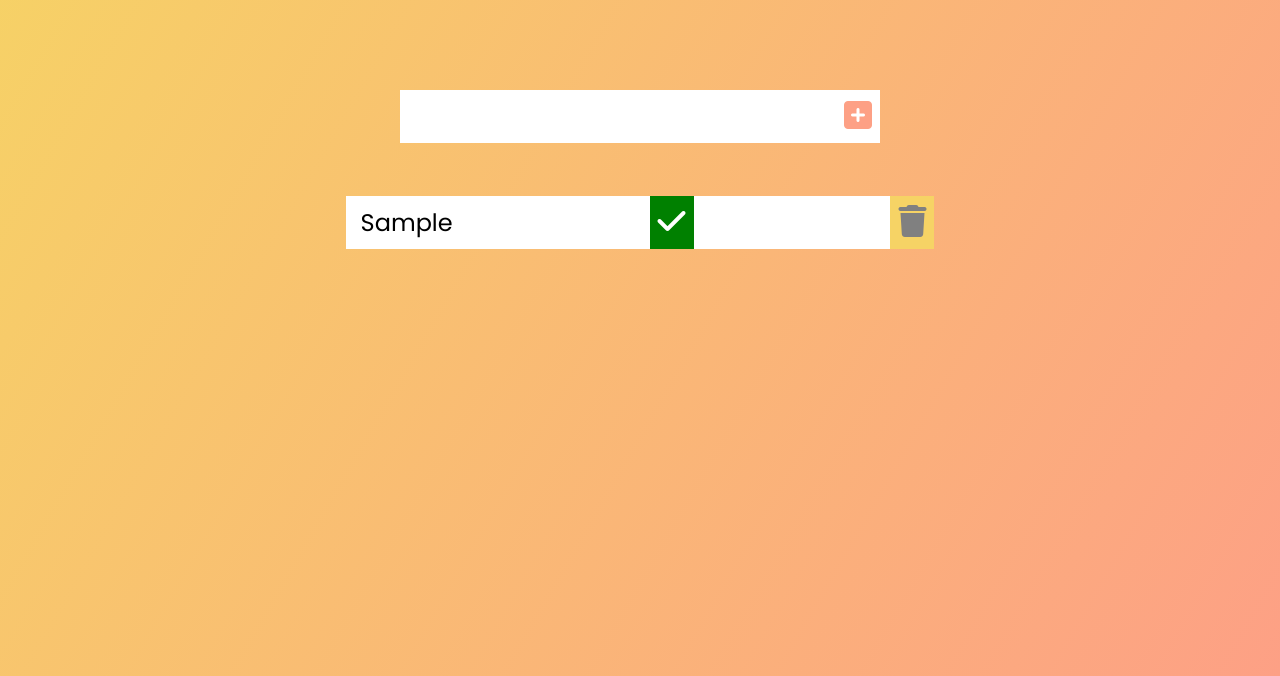
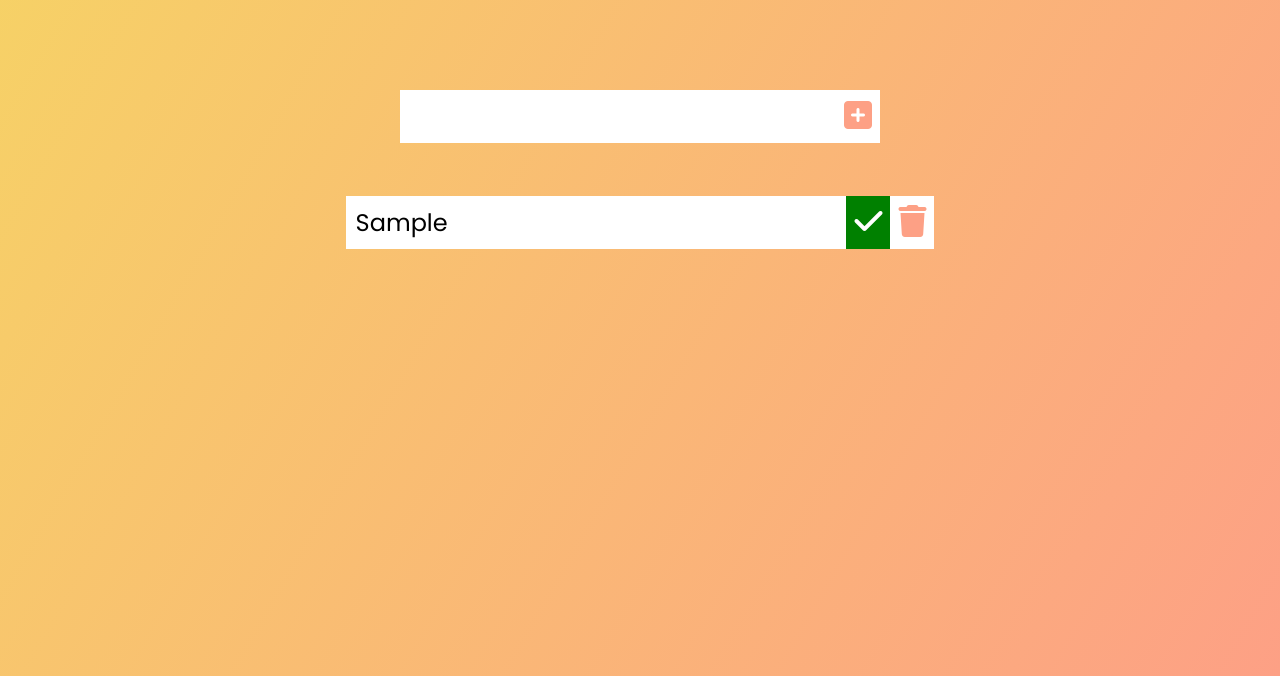
Before and after one commit to MehediHasan4321/todo-app, a plain HTML site: page index.html in a window 1280 px wide. Both pictures are taken after typing "Sample" into the empty fields and a click on the button 858 px from the left and 240 px from the top of the page. Shown: the part 124-800 px from the top of the page. Drawn offline with Linux system fonts and the light colour scheme.

Commit message:
fix some bug

```diff
--- a/index.js
+++ b/index.js
@@ -10,16 +10,22 @@ function todoAdd(event) {
     event.preventDefault()
     const todoDiv = document.createElement("div");
     todoDiv.classList.add("todo");
+    const para = document.createElement("p");
+    para.innerText= todoInput.value;
+    para.classList.add("todo-text")
+    todoDiv.appendChild(para)
     //todo li
     const newTodo = document.createElement("li");
     newTodo.classList.add("todo-item")
-    newTodo.innerText = todoInput.value;
+
     const completBtn = document.createElement("button");
+    completBtn.innerHTML= '<i class="fa-solid fa-check"></i>';
     completBtn.classList.add("complet-btn");
-    completBtn.innerHTML= '<i class="fa-solid fa-check"></i>';
+
     const trushBtn = document.createElement("button");
     trushBtn.innerHTML='<i class="fa-solid fa-trash"></i>';
     trushBtn.classList.add("trush-btn");
+
     newTodo.appendChild(completBtn);
     newTodo.appendChild(trushBtn);
     todoDiv.appendChild(newTodo);
--- a/styles.css
+++ b/styles.css
@@ -52,27 +52,27 @@ form button:hover{
 
 }
 .todo{
+    min-width: 46vw;
     display: flex;
-    justify-content: center;
+    justify-content: space-between;
     align-items: center;
+    background-color: white;
+    color: black;
+    margin-bottom: 10px;
 }
 
 .todo-item{
-    width:46vw;
-    background-color: white;
-    color: black;
-    display: flex;
-    justify-content: space-between;
-    align-items: center;
-    padding-left: 15px;
-    margin-bottom: 10px;
+
+}
+.todo-text{
     font-size: 1.5rem;
+    padding-left: 10px;
 }
 .complet-btn{
     background-color: green;
     color: white;
 }
 .trush-btn{
-    background-color:#f6d365;
-    color: gray;
+    background-color: white;
+    color: #fda085;
 }
```
